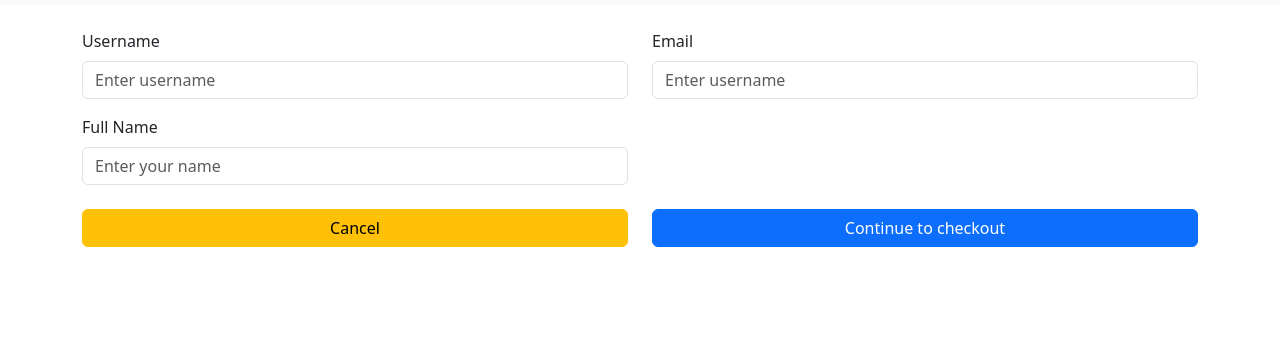
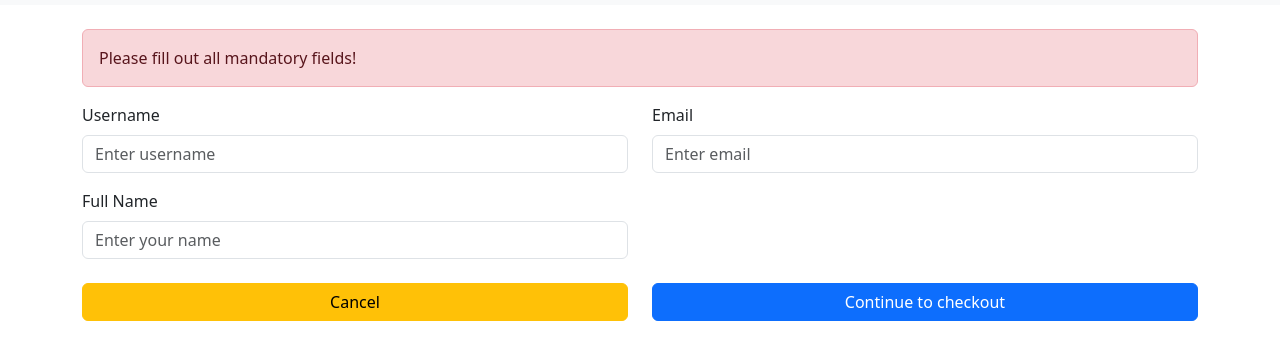
Before and after one commit to Dheemanth29/dhee29, a plain HTML site: page project15/bootstrap.html in a window 1280 px wide. Both pictures are taken after a click on the button "Continue to checkout". Shown: the part 51-410 px from the top of the page. Drawn offline with nearby package versions, Linux system fonts and the light colour scheme.

Commit message:
Add files via upload

```diff
--- a/project15/bootstrap.html
+++ b/project15/bootstrap.html
@@ -49,20 +49,24 @@
 
 <!-- Form -->
 <div class="container mt-4">
+    <div id="errorMessage" class="alert alert-danger d-none" role="alert">
+        Please fill out all mandatory fields!
+    </div>
+
     <div class="row">
         <div class="col-md-6">
             <label class="form-label">Username</label>
-            <input type="text" placeholder="Enter username" class="form-control"/>
+            <input id="username" type="text" placeholder="Enter username" class="form-control"/>
         </div>
         <div class="col-md-6">
             <label class="form-label">Email</label>
-            <input type="email" placeholder="Enter username" class="form-control"/>
+            <input id="email" type="email" placeholder="Enter email" class="form-control"/>
         </div>
     </div>
     <div class="row mt-3">
         <div class="col-md-6">
             <label class="form-label">Full Name</label>
-            <input type="text" placeholder="Enter your name" class="form-control"/>
+            <input id="fullname" type="text" placeholder="Enter your name" class="form-control"/>
         </div>
     </div>
     <div class="row mt-4">
@@ -70,10 +74,27 @@
             <button class="btn btn-warning w-100">Cancel</button>
         </div>
         <div class="col-md-6">
-            <button class="btn btn-primary w-100">Continue to checkout</button>
+            <button class="btn btn-primary w-100" onclick="validateForm()">Continue to checkout</button>
         </div>
     </div>
 </div>
 
+<script>
+    function validateForm() {
+        const username = document.getElementById("username").value.trim();
+        const email = document.getElementById("email").value.trim();
+        const fullname = document.getElementById("fullname").value.trim();
+        const errorMessage = document.getElementById("errorMessage");
+
+        if (username === "" || email === "" || fullname === "") {
+            errorMessage.classList.remove("d-none");
+        } else {
+            errorMessage.classList.add("d-none");
+            alert("Form submitted successfully!");
+            // You can submit form or redirect here
+        }
+    }
+</script>
+
 </body>
 </html>
```
